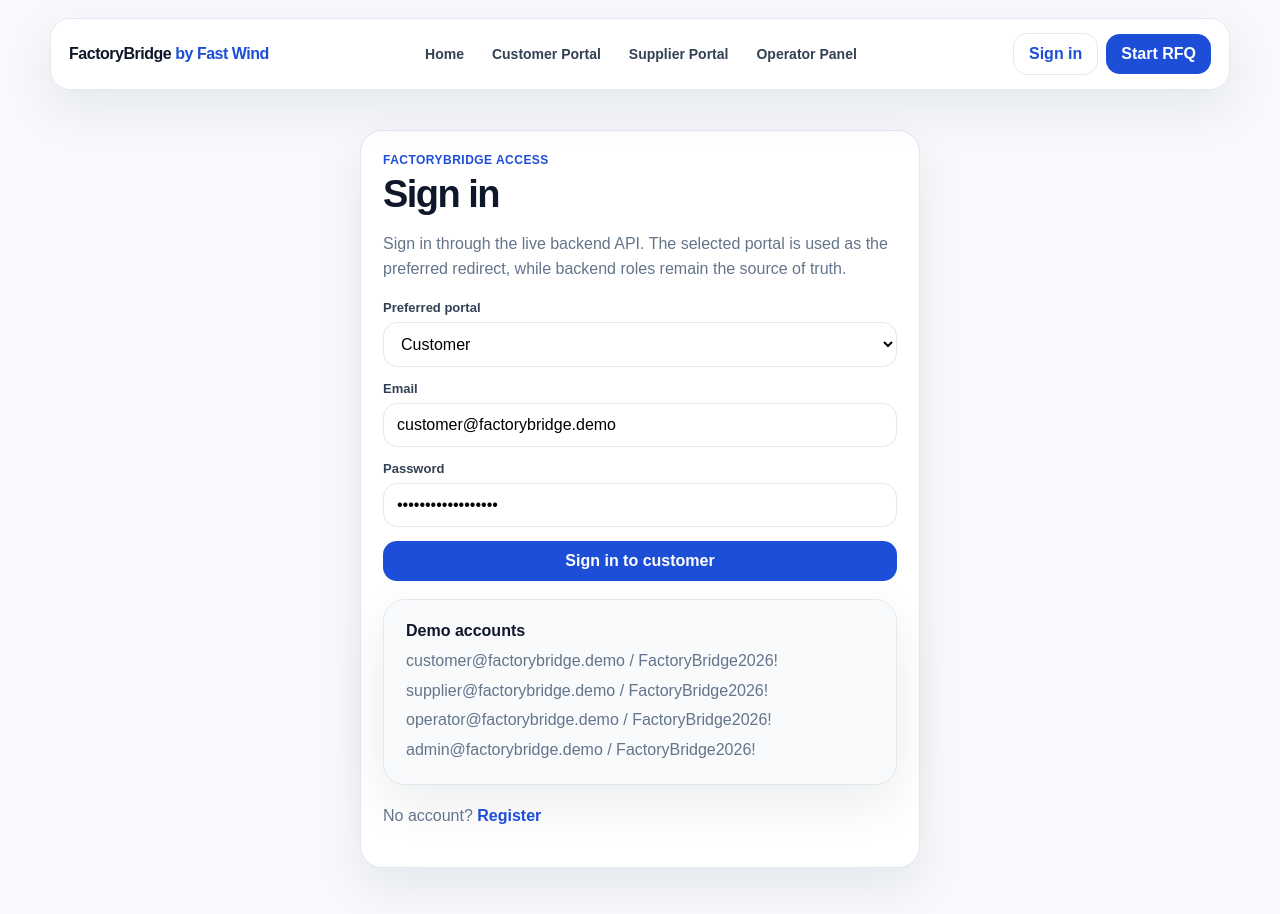
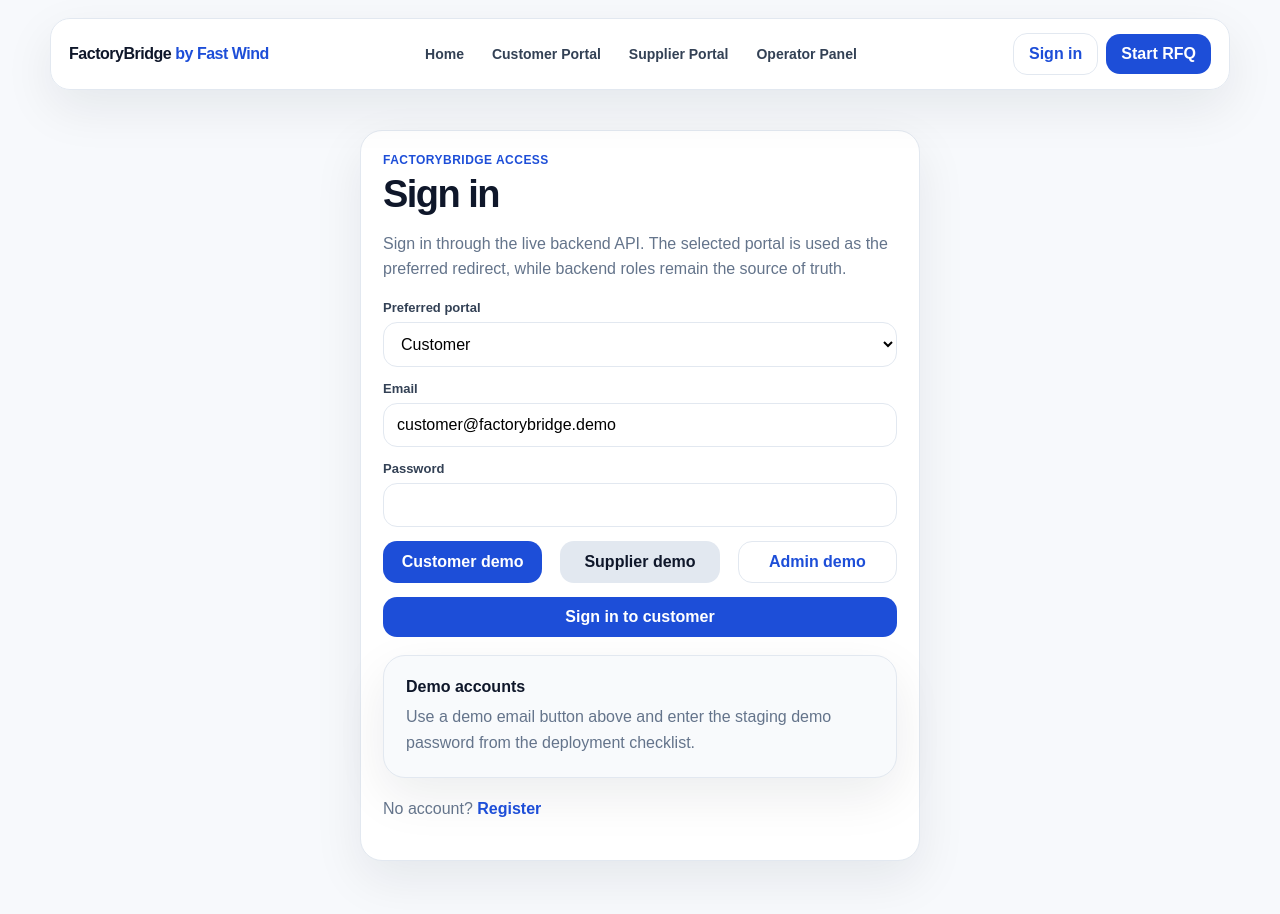
Before and after one commit to fastwind-ceo/factorybridge, a Next.js app in the folder frontend/: page /login in a window 1280 px wide. Shown: the top 914 px of the page. Built offline with nearby package versions, Linux system fonts and the light colour scheme; no server answers.

Commit message:
FB-FE-002 remove hardcoded demo password from login UI

```diff
--- a/frontend/app/login/page.tsx
+++ b/frontend/app/login/page.tsx
@@ -23,6 +23,12 @@ const roleRedirect: Record<PortalRole, string> = {
   customer: '/customer',
   supplier: '/supplier',
   operator: '/admin',
+};
+
+const demoEmails: Record<PortalRole, string> = {
+  customer: 'customer@factorybridge.demo',
+  supplier: 'supplier@factorybridge.demo',
+  operator: 'admin@factorybridge.demo',
 };
 
 function saveAuthSession(payload: TokenResponse) {
@@ -60,10 +66,17 @@ function getErrorMessage(error: unknown) {
 export default function LoginPage() {
   const router = useRouter();
   const [role, setRole] = useState<PortalRole>('customer');
-  const [email, setEmail] = useState('customer@factorybridge.demo');
-  const [password, setPassword] = useState('FactoryBridge2026!');
+  const [email, setEmail] = useState(demoEmails.customer);
+  const [password, setPassword] = useState('');
   const [error, setError] = useState<string | null>(null);
   const [isSubmitting, setIsSubmitting] = useState(false);
+
+  function chooseDemoRole(nextRole: PortalRole) {
+    setRole(nextRole);
+    setEmail(demoEmails[nextRole]);
+    setPassword('');
+    setError(null);
+  }
 
   async function handleSubmit(event: FormEvent<HTMLFormElement>) {
     event.preventDefault();
@@ -98,7 +111,7 @@ export default function LoginPage() {
           <form className="form" style={{ marginTop: 18 }} onSubmit={handleSubmit}>
             <div className="field">
               <span className="label">Preferred portal</span>
-              <select className="select" value={role} onChange={(event) => setRole(event.target.value as PortalRole)}>
+              <select className="select" value={role} onChange={(event) => chooseDemoRole(event.target.value as PortalRole)}>
                 <option value="customer">Customer</option>
                 <option value="supplier">Supplier</option>
                 <option value="operator">Operator/Admin</option>
@@ -112,7 +125,7 @@ export default function LoginPage() {
 
             <div className="field">
               <span className="label">Password</span>
-              <input className="input" type="password" value={password} onChange={(event) => setPassword(event.target.value)} required />
+              <input className="input" type="password" value={password} onChange={(event) => setPassword(event.target.value)} required autoComplete="current-password" />
             </div>
 
             {error ? (
@@ -121,6 +134,12 @@ export default function LoginPage() {
               </div>
             ) : null}
 
+            <div className="grid grid-3">
+              <button type="button" className="btn" onClick={() => chooseDemoRole('customer')}>Customer demo</button>
+              <button type="button" className="btn secondary" onClick={() => chooseDemoRole('supplier')}>Supplier demo</button>
+              <button type="button" className="btn ghost" onClick={() => chooseDemoRole('operator')}>Admin demo</button>
+            </div>
+
             <button className="btn" type="submit" disabled={isSubmitting}>
               {isSubmitting ? 'Signing in...' : `Sign in to ${role}`}
             </button>
@@ -128,10 +147,7 @@ export default function LoginPage() {
 
           <div className="card" style={{ marginTop: 18, background: '#f8fafc' }}>
             <strong>Demo accounts</strong>
-            <p style={{ margin: '8px 0 0' }}>customer@factorybridge.demo / FactoryBridge2026!</p>
-            <p style={{ margin: '4px 0 0' }}>supplier@factorybridge.demo / FactoryBridge2026!</p>
-            <p style={{ margin: '4px 0 0' }}>operator@factorybridge.demo / FactoryBridge2026!</p>
-            <p style={{ margin: '4px 0 0' }}>admin@factorybridge.demo / FactoryBridge2026!</p>
+            <p style={{ margin: '8px 0 0' }}>Use a demo email button above and enter the staging demo password from the deployment checklist.</p>
           </div>
 
           <p style={{ marginTop: 18 }}>
```
